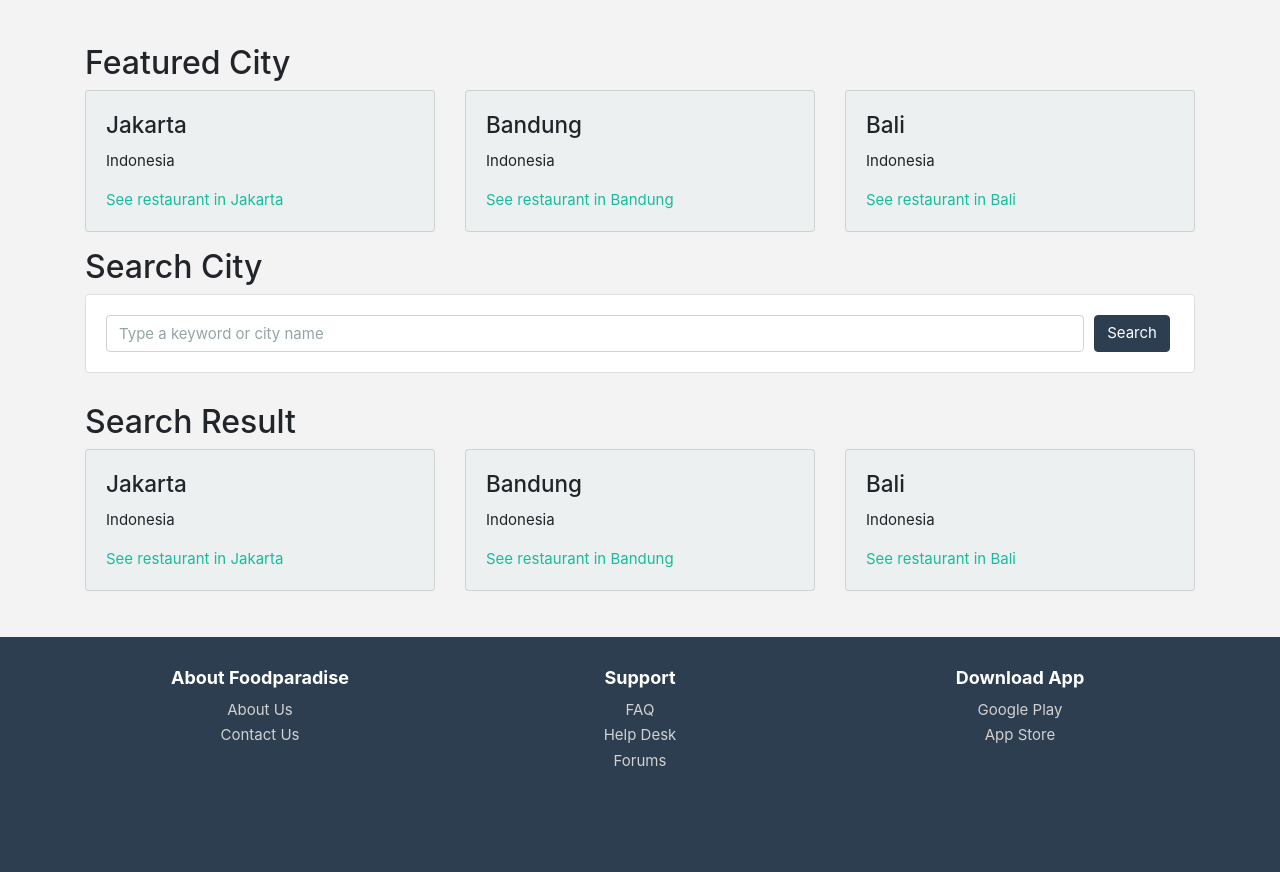
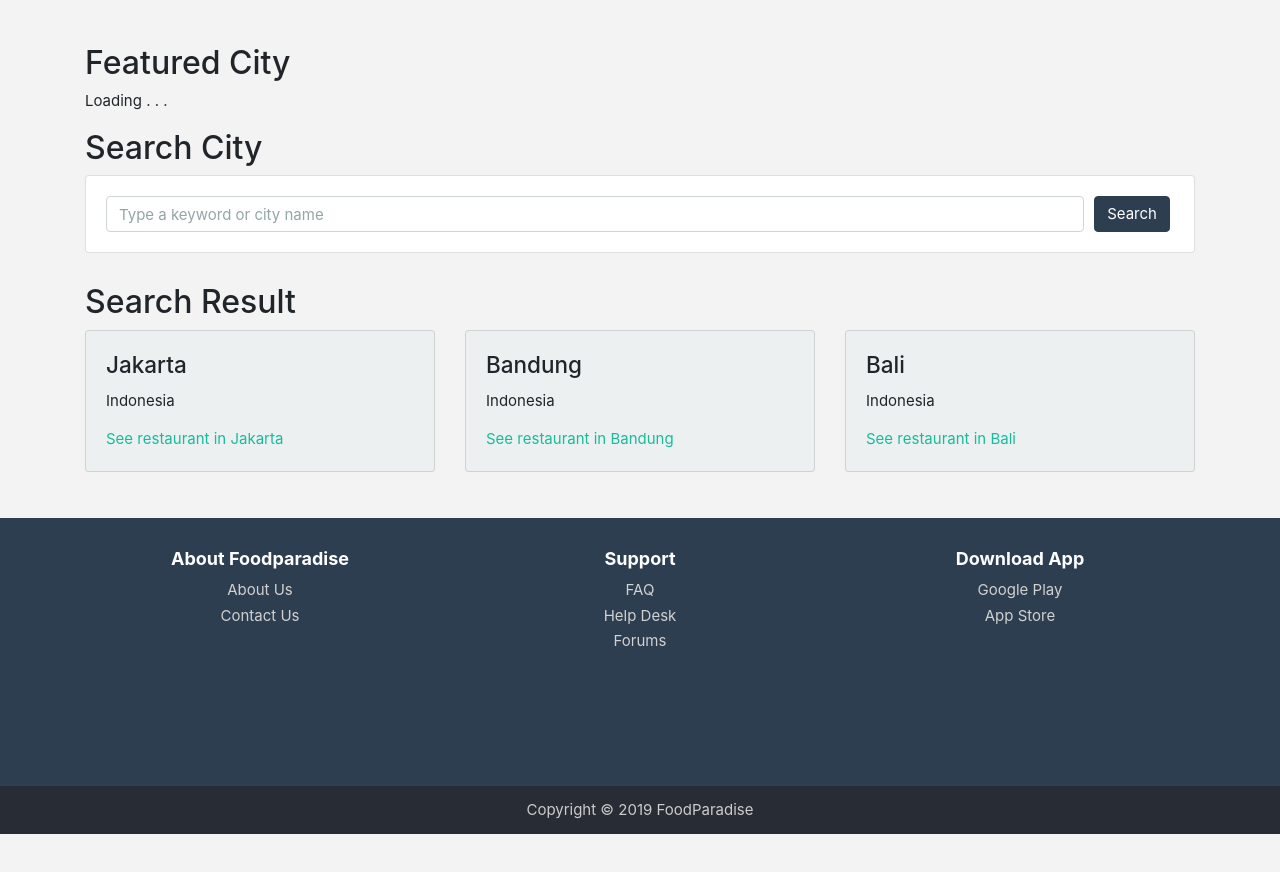
Before and after one commit to yoga1234/foodparadise, a React (Create React App) app: page /city/1 in a window 1280 px wide. Shown: the part 819-1691 px from the top of the page. After the commit the page ends 1653 px from the top, so only its background shows below. Built offline with nearby package versions, Linux system fonts and the light colour scheme; some icons are missing.

Commit message:
updating citylist dynamic behaviour

```diff
--- a/src/components/CityList.js
+++ b/src/components/CityList.js
@@ -9,9 +9,16 @@ const CityList = (props) => (
       </div>
     </div>
     <div className="row">
-      {props.cities.map(city =>
-          <CityCard key={city.id} city={city} />
-      )}
+    { props.cities == null ? (
+      <div className="col">
+        <p>Loading . . .</p>
+      </div>
+    ) : (
+      props.cities.map(city =>
+        <CityCard key={city.id} city={city} />
+      )
+    )}
+
     </div>
   </>
 )
--- a/src/pages/Home.js
+++ b/src/pages/Home.js
@@ -14,6 +14,7 @@ class Home extends Component {
   constructor() {
     super()
     this.state = {
+      featuredCities: null,
       keyword: ''
     }
   }
@@ -27,7 +28,7 @@ class Home extends Component {
       <>
         <ImageAndWelcome />
         <div className="container" style={{ marginTop: 30, marginBottom: 30 }}>
-          <CityList title={'Featured City'} cities={citiesDummy} />
+          <CityList title={'Featured City'} cities={this.state.featuredCities} />
           <SearchCity
             value={this.state.keyword}
             onChange={this.changeKeywordHandler}
```
Also changed, not shown: 1 other file (tests, documents, lock files or other folders).
